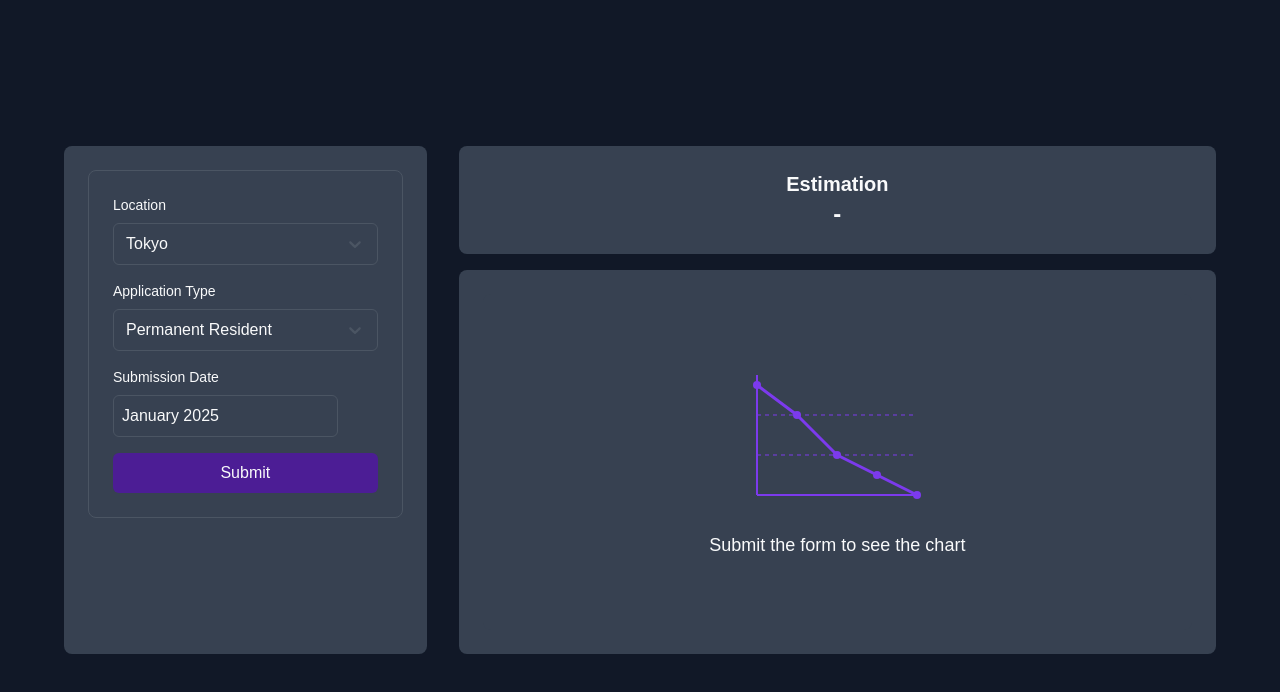
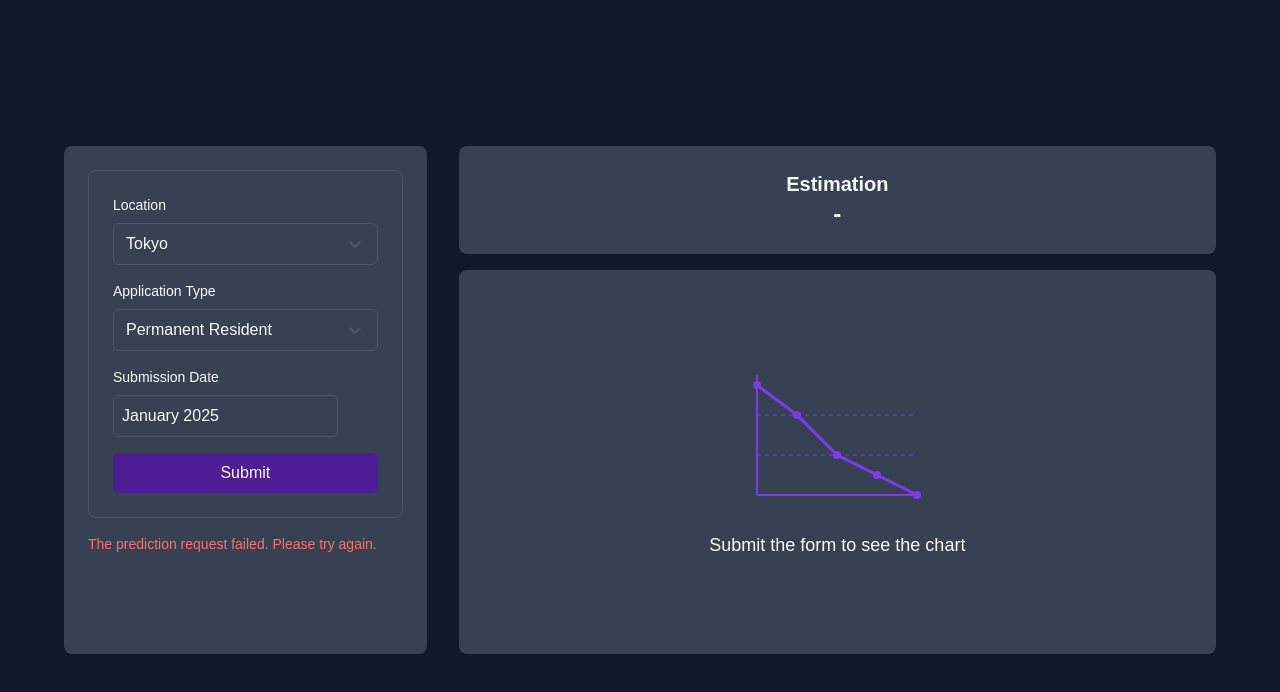
Before and after one commit to JupitersLB/japan-visa-dashboard, a Next.js app: page / in a window 1280 px wide. Both pictures are taken after typing "Sample", "Sample" into the empty fields and a click on the button "Submit". Shown: the top 692 px of the page. Built offline with nearby package versions, Linux system fonts and the light colour scheme; no server answers.

Commit message:
fix error handling (#30)

```diff
--- a/app/_components/ApplicationPrediction/index.tsx
+++ b/app/_components/ApplicationPrediction/index.tsx
@@ -29,8 +29,10 @@ const initialValues: PredictionFormData = {
 
 export const ApplicationPrediction: FC = () => {
   const {
-    mutateAsync: fetchPrediction,
+    mutate: fetchPrediction,
     data: prediction,
+    error: predictionError,
+    isError: hasPredictionError,
     isPending: isPendingPredictions,
   } = useJBMutation<
     Pick<
@@ -73,8 +75,14 @@ export const ApplicationPrediction: FC = () => {
     [latestDateTimeString]
   )
 
-  const handleFormSubmit = (formData: PredictionFormData) =>
+  const handleFormSubmit = (formData: PredictionFormData) => {
     fetchPrediction(formData)
+  }
+
+  const predictionErrorMessage =
+    predictionError?.response?.status === 504
+      ? 'The prediction request timed out. Please try again.'
+      : 'The prediction request failed. Please try again.'
 
   return (
     <div className="flex w-full flex-col items-center justify-center h-full bg-background text-foreground md:p-8">
@@ -85,6 +93,15 @@ export const ApplicationPrediction: FC = () => {
               onFormSubmit={handleFormSubmit}
               initialDateTime={initialDateTime}
             />
+            {hasPredictionError && (
+              <p
+                role="alert"
+                data-testid="prediction-error"
+                className="mt-4 text-sm text-red-400"
+              >
+                {predictionErrorMessage}
+              </p>
+            )}
           </div>
 
           <WaitForLoad
```
Also changed, not shown: 1 other file (tests, documents, lock files or other folders).
